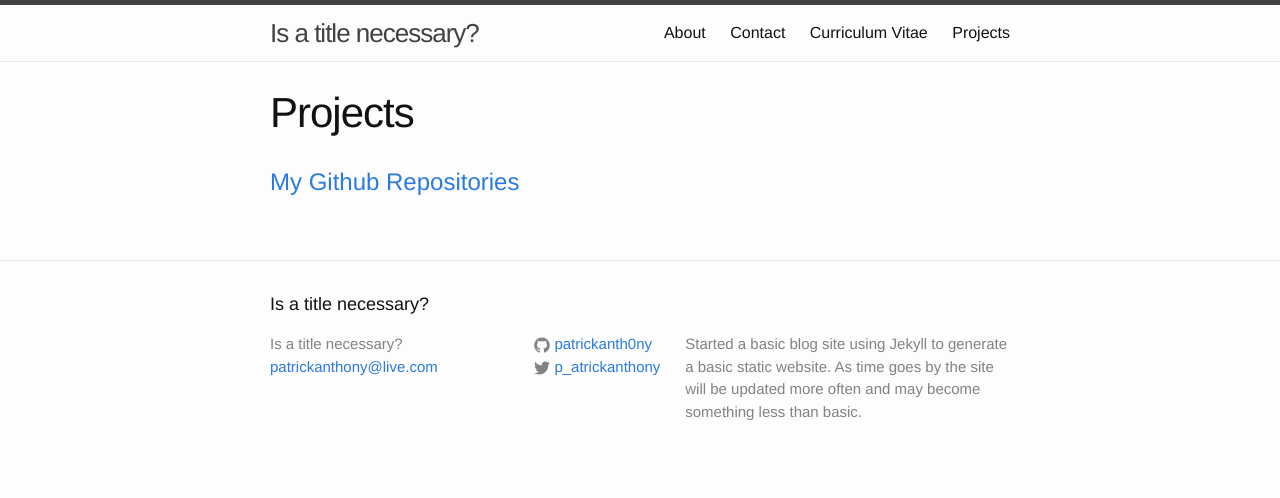
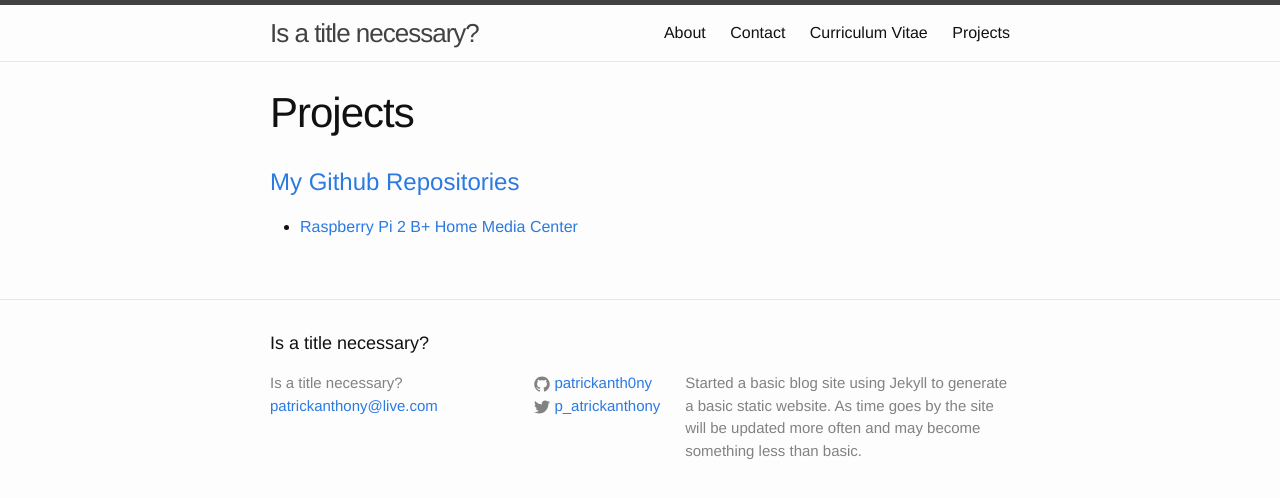
Before and after one commit to patrickanth0ny/patrickanth0ny.github.com, a Jekyll site: the page built from projects.md, in a window 1280 px wide. Shown: the top 498 px of the page. Built offline with Jekyll 4.4.1, drawn with Linux system fonts in a browser that asks for light colours.

Commit message:
added project links

```diff
--- a/projects.md
+++ b/projects.md
@@ -6,3 +6,4 @@ tag: Projects
 ---
 
 # [My Github Repositories](https://github.com/patrickanth0ny)
+  - [Raspberry Pi 2 B+ Home Media Center](./raspi2.html)
```
